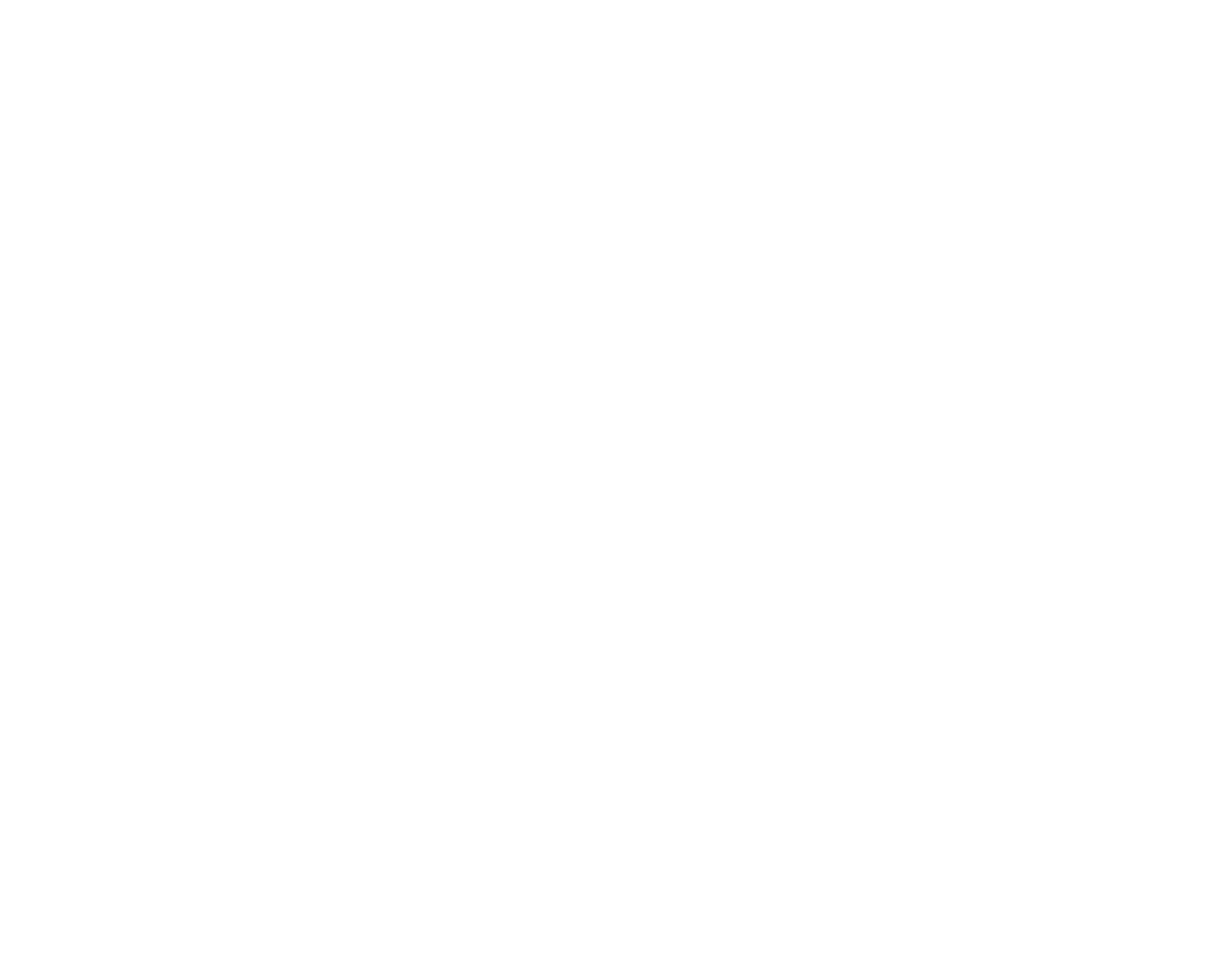
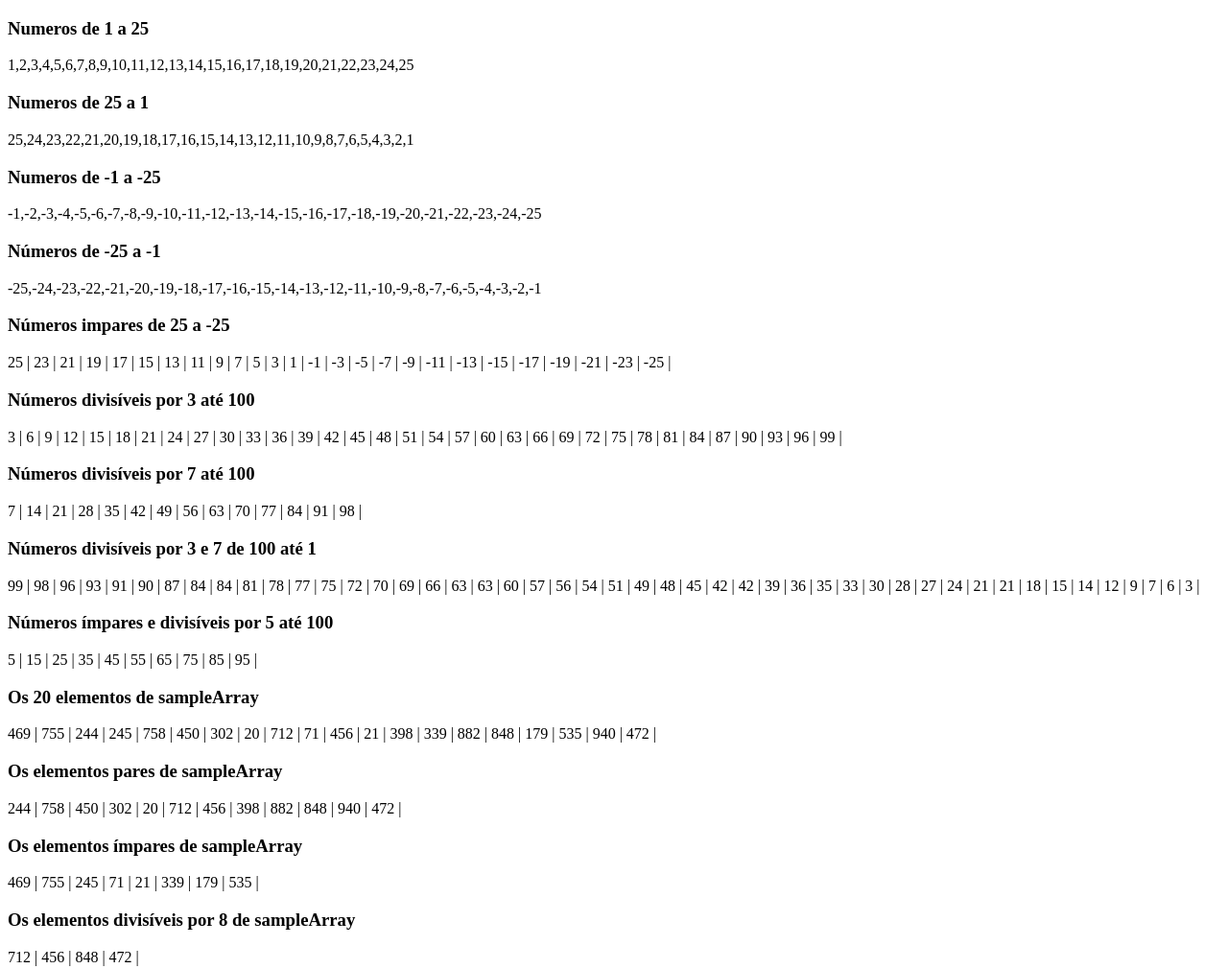
Before and after one commit to Kenzie-Academy-Brasil-Developers/entrega-katas-javascript-3-sprint-3-luan-ferreir4, a plain HTML site: page index.html in a window 1280 px wide. Shown: the whole page at 96% size. Before the commit the page ends 800 px from the top, so only its background shows below. Drawn offline with Linux system fonts and the light colour scheme.

Commit message:
Funçoes realizada até o kata13

```diff
--- a/index.html
+++ b/index.html
@@ -6,6 +6,9 @@
     <title>JS - Katas 03</title>
 </head>
 <body>
+    <main id="mainContainer">
+
+    </main>
     <script src="katas3.js"></script>
 </body>
 </html>
--- a/katas3.js
+++ b/katas3.js
@@ -1,56 +1,290 @@
 const sampleArray = [469, 755, 244, 245, 758, 450, 302, 20, 712, 71, 456, 21, 398, 339, 882, 848, 179, 535, 940, 472];
+
+
+let mainContent = document.getElementById("mainContainer");
+
+
+function showResults(titleH3,res){
+
+    mainContent.appendChild(titleH3);
+    mainContent.appendChild(res);
+}
+
+
 
 function kata1() {
     // implemente o código do kata 1 aqui
+    let title1 = document.createElement("h3");
+    title1.innerText="Numeros de 1 a 25";
+
+    let resContainer1 = document.createElement("p");
+
+    let arrRes1 = [];
+    let num = 1;
+
+    for(let cont = 0; cont<25;cont++){
+
+        arrRes1[cont] = num;
+        num++
+    }
+
+    console.log(arrRes1);
+
+    resContainer1.append(arrRes1);
+
+    showResults(title1,resContainer1);
 }
+kata1();
+
 
 function kata2() {
     // implemente o código do kata 2 aqui
+    let title2 = document.createElement("h3");
+    title2.innerText="Numeros de 25 a 1";
+
+    let resContainer2 = document.createElement("p");
+
+
+    let arrRes2 = [];
+    let num = 25;
+
+    for(let cont = 0 ; cont<25;cont++){
+        arrRes2[cont] = num;
+        num--
+    }
+
+    console.log(arrRes2);
+
+    resContainer2.append(arrRes2);
+
+    showResults(title2,resContainer2);
 }
+kata2();
+
 
 function kata3() {
     // implemente o código do kata 3 aqui
+    let title3 = document.createElement("h3");
+    title3.innerText="Numeros de -1 a -25";
+
+    let resContainer3 = document.createElement("p");
+
+
+    let arrRes3 = [];
+    let num = -1;
+
+    for(let cont = 0; cont>=-25;cont--){
+        arrRes3[num] = cont;
+        num++;
+    }
+
+    console.log(arrRes3);
+
+    resContainer3.append(arrRes3);
+
+    showResults(title3,resContainer3);
 }
+kata3();
 
 function kata4() {
     // implemente o código do kata 4 aqui
+    let title4 = document.createElement("h3");
+    title4.innerText="Números de -25 a -1";
+
+    let resContainer4 = document.createElement("p");
+
+    let arrRes4 = [];
+    let num = -25;
+
+    for(let cont=0; cont<=24;cont++){
+        arrRes4[cont]=num;
+        num++
+    }
+    console.log(arrRes4);
+
+    resContainer4.append(arrRes4);
+
+    showResults(title4,resContainer4);
 }
-
+kata4();
 function kata5() {
     // implemente o código do kata 5 aqui
+    let title5 = document.createElement("h3");
+    title5.innerText="Números impares de 25 a -25";
+
+    let resContainer5 = document.createElement("p");
+
+    let num = 25;
+
+    for(let cont=0; cont<=50;cont++){
+       if(num%2!==0){
+        resContainer5.append( num +" | ");
+        }
+        num--;
+    }
+
+    showResults(title5,resContainer5);
 }
+kata5();
+
 
 function kata6() {
     // implemente o código do kata 6 aqui
+    let title6 = document.createElement("h3");
+    title6.innerText="Números divisíveis por 3 até 100";
+
+    let resContainer6 = document.createElement("p");
+
+    let num = 1;
+
+    for(let cont=0; cont<=100;cont++){
+       if(num%3===0){
+        resContainer6.append(num+" | ");
+        }
+        num++
+    }
+
+    showResults(title6,resContainer6);
 }
+kata6();
+
 
 function kata7() {
     // implemente o código do kata 7 aqui
+    let title7 = document.createElement("h3");
+    title7.innerText="Números divisíveis por 7 até 100"
+
+    let resContainer7 = document.createElement("p");
+
+    let num = 1;
+
+    for(let cont=0; cont<=100;cont++){
+       if(num%7===0){
+        resContainer7.append(num+" | ");
+        }
+        num++
+    }
+
+    showResults(title7,resContainer7);
 }
+kata7();
+
 
 function kata8() {
     // implemente o código do kata 8 aqui
+    let title8 = document.createElement("h3");
+    title8.innerText="Números divisíveis por 3 e 7 de 100 até 1"
+
+    let resContainer8 = document.createElement("p");
+
+    let num = 100;
+
+    for(let cont= 100; cont>0;cont--){
+       if(num%3===0){
+            resContainer8.append(num+" | ");
+        }
+        if(num%7===0){
+            resContainer8.append(num+" | ");
+        }
+        num--
+    }
+
+    showResults(title8,resContainer8);
 }
+kata8();
+
 
 function kata9() {
     // implemente o código do kata 9 aqui
+    let title9 = document.createElement("h3");
+    title9.innerText="Números ímpares e divisíveis por 5 até 100 "
+
+    let resContainer9 = document.createElement("p");
+
+    let num = 1;
+
+    for(let cont = 0; cont<=100;cont++){
+       if(num%2!==0 && num%5===0){
+            resContainer9.append(num+" | ");
+        }
+        num++
+    }
+
+    showResults(title9,resContainer9);
 }
+kata9();
+
 
 function kata10() {
     // implemente o código do kata 10 aqui
+    let title10 = document.createElement("h3");
+    title10.innerText="Os 20 elementos de sampleArray"
+
+    let resContainer10 = document.createElement("p");
+
+
+    for(let cont = 0; cont < sampleArray.length ;cont++){
+
+        resContainer10.append(sampleArray[cont]+" | ");
+
+    }
+
+    showResults(title10,resContainer10);
 }
+kata10();
+
 
 function kata11() {
     // implemente o código do kata 11 aqui
+    let title11 = document.createElement("h3");
+    title11.innerText="Os elementos pares de sampleArray"
+
+    let resContainer11 = document.createElement("p");
+
+
+    for(let cont = 0; cont < sampleArray.length ;cont++){
+        if(sampleArray[cont]%2===0){
+        resContainer11.append(sampleArray[cont]+" | ");
+        }
+    }
+
+    showResults(title11,resContainer11);
 }
+kata11();
+
 
 function kata12() {
     // implemente o código do kata 12 aqui
+    let title12 = document.createElement("h3");
+    title12.innerText="Os elementos ímpares de sampleArray";
+
+    let resContainer12 = document.createElement("p");
+
+    for(let cont = 0; cont < sampleArray.length ;cont++){
+        if(sampleArray[cont]%2!==0){
+        resContainer12.append(sampleArray[cont]+" | ");
+        }
+    }
+    showResults(title12,resContainer12);
 }
+kata12();
+
 
 function kata13() {
     // implemente o código do kata 13 aqui
+    let title13 = document.createElement("h3");
+    title13.innerText="Os elementos divisíveis por 8 de sampleArray";
+
+    let resContainer13 = document.createElement("p");
+
+    for(let cont = 0; cont < sampleArray.length ;cont++){
+        if(sampleArray[cont]%8===0){
+        resContainer13.append(sampleArray[cont]+" | ");
+        }
+    }
+    showResults(title13,resContainer13);
 }
+kata13();
 
 function kata14() {
     // implemente o código do kata 14 aqui
```
